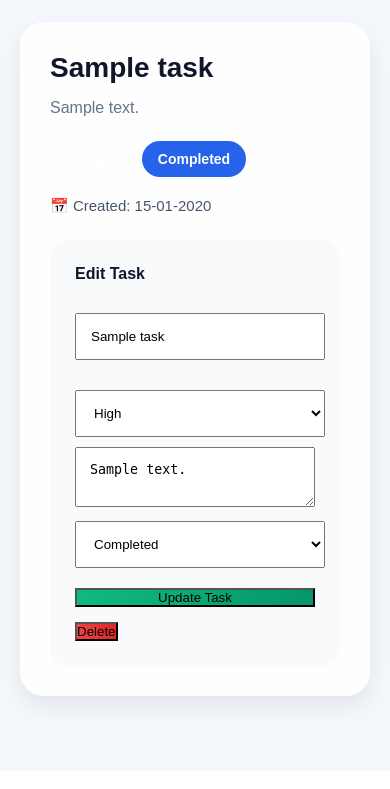
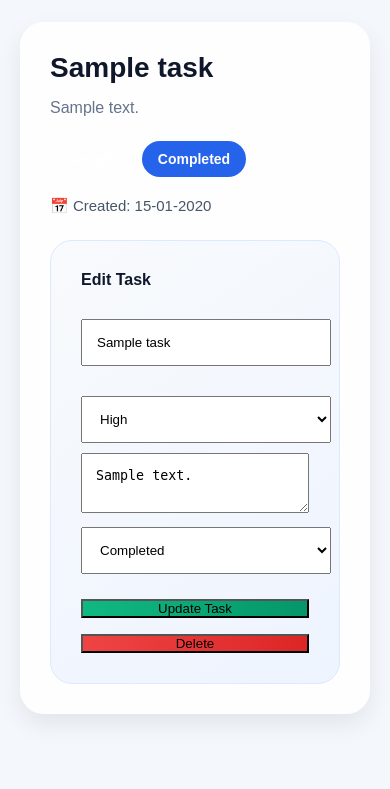
Before and after one commit to Aravindhaloshan/task_manager_app, a Flask app: page / in a window 390 px wide. Shown: the part 1576-2365 px from the top of the page. Before the commit the page ends 2297 px from the top, so only its background shows below. Run offline with Flask 3, Linux system fonts and the light colour scheme; a user stored in the database is signed in; tables that the repository leaves empty hold one stand-in row (values such as "Sample post"); some libraries are stand-ins or nearby versions.

Commit message:
style.css

```diff
--- a/static/style.css
+++ b/static/style.css
@@ -736,3 +736,101 @@ select {
     }
 
 }
+
+/* IMPROVED UPDATE SECTION */
+
+.update-section {
+
+    background: linear-gradient(145deg, #f8fafc, #eef4ff);
+
+    padding: 30px;
+
+    border-radius: 22px;
+
+    border: 1px solid #dbeafe;
+
+    margin-top: 15px;
+
+}
+
+.small-header h4 {
+
+    font-size: 24px;
+
+    margin-bottom: 6px;
+
+    color: #0f172a;
+
+}
+
+.small-header p {
+
+    color: #64748b;
+
+    font-size: 14px;
+
+}
+
+.task-actions {
+
+    display: flex;
+
+    gap: 16px;
+
+    margin-top: 25px;
+
+    flex-wrap: wrap;
+
+}
+
+.update-btn {
+
+    background: linear-gradient(90deg, #10b981, #059669);
+
+}
+
+.update-btn:hover {
+
+    box-shadow: 0 10px 20px rgba(16,185,129,0.25);
+
+}
+
+.delete-btn {
+
+    background: linear-gradient(90deg, #ef4444, #dc2626);
+
+}
+
+.delete-btn:hover {
+
+    box-shadow: 0 10px 20px rgba(239,68,68,0.25);
+
+}
+
+/* INPUT CONSISTENCY */
+
+.update-section .input-box input,
+.update-section .input-box textarea,
+.update-section .input-box select {
+
+    background: white;
+
+}
+
+/* MOBILE */
+
+@media(max-width: 768px) {
+
+    .task-actions {
+
+        flex-direction: column;
+
+    }
+
+    .task-actions button {
+
+        width: 100%;
+
+    }
+
+}
```
